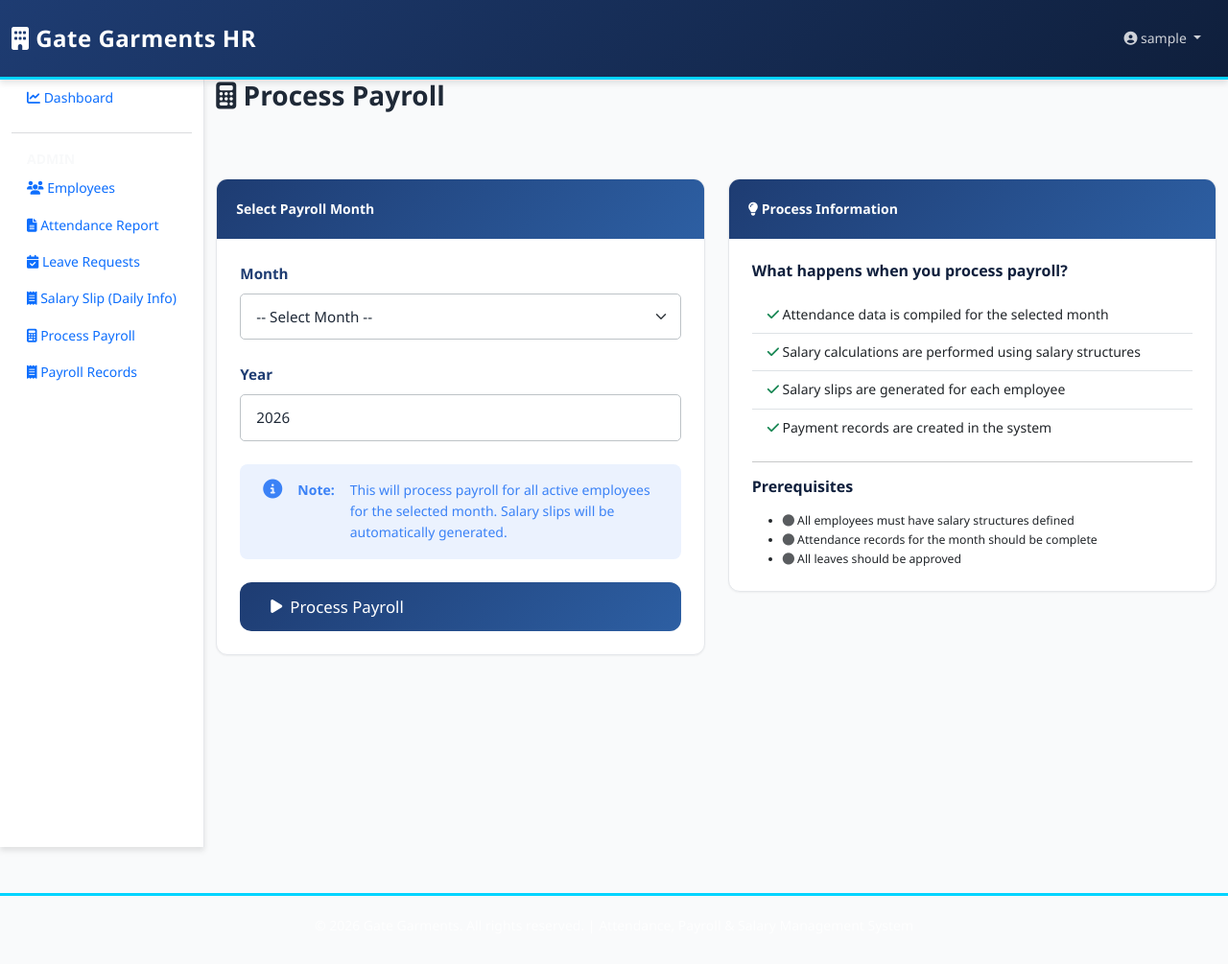
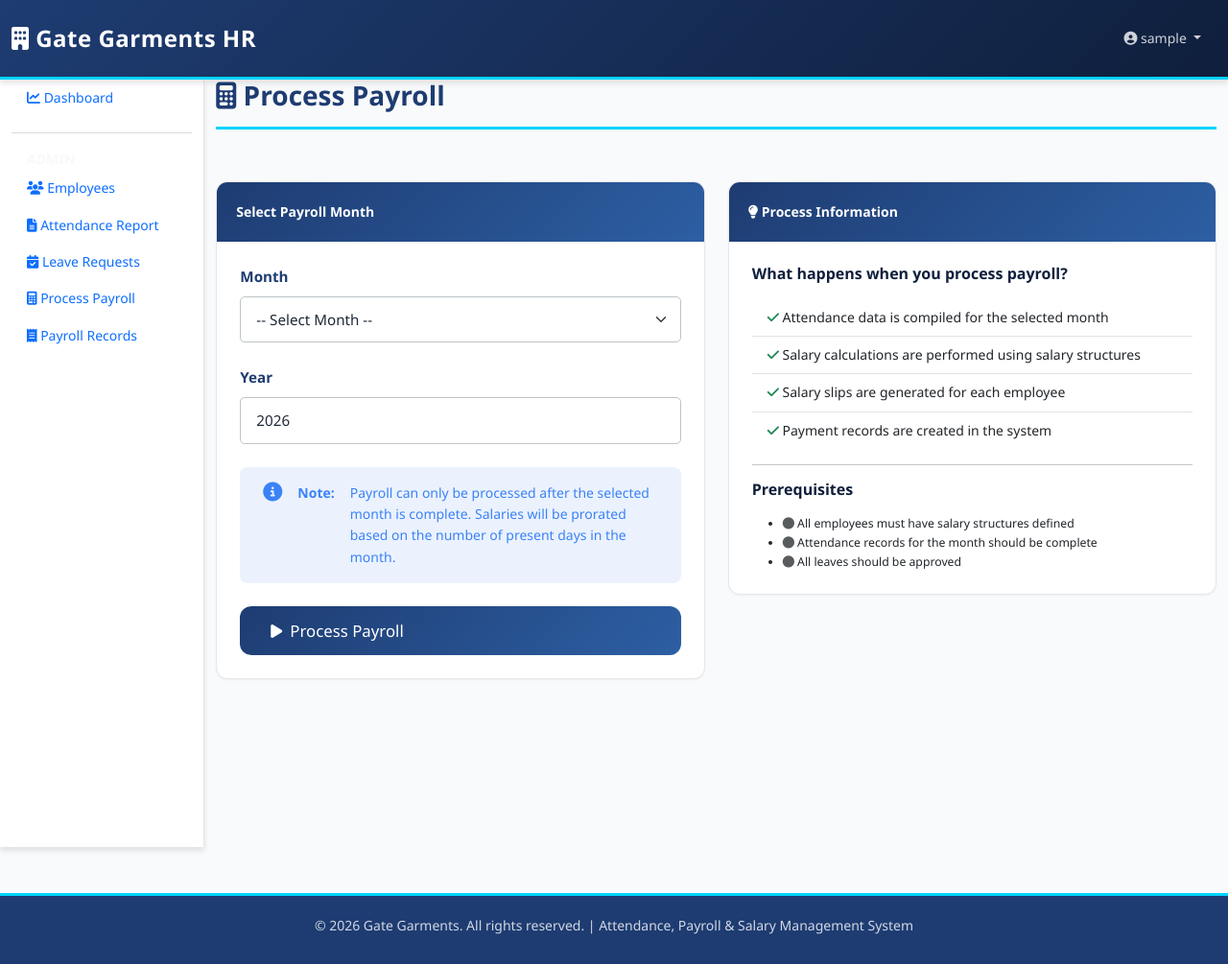
Before and after one commit to renjenbike/singam, a Django app: page /payroll/process/ in a window 1280 px wide. Shown: the whole page at 96% size. Run offline with Django 5.2, Linux system fonts and the light colour scheme; the visitor is signed in with stand-in values (Sample User, id 1).

Commit message:
final process file

```diff
--- a/garments/gate/views.py
+++ b/garments/gate/views.py
@@ -9,6 +9,7 @@
 from django.views.decorators.http import require_http_methods
 from datetime import datetime, timedelta
 from calendar import monthcalendar, month_name
+from decimal import Decimal
 import calendar
 
 from .models import (
@@ -639,12 +640,34 @@
         year = request.POST.get('year')
 
         # Convert to proper types
-        month_str = str(month).zfill(2)
+        month_int = int(month)
         year_int = int(year)
+
+        # Determine the month boundaries
+        from datetime import date, timedelta
+        month_start = date(year_int, month_int, 1)
+        if month_int == 12:
+            month_end = date(year_int + 1, 1, 1) - timedelta(days=1)
+        else:
+            month_end = date(year_int, month_int + 1, 1) - timedelta(days=1)
+
+        # Ensure payroll is processed only after the month is complete
+        today = date.today()
+        if month_end > today:
+            from django.contrib import messages
+            messages.error(
+                request,
+                f"Payroll can only be processed after the selected month is complete (after {month_end})."
+            )
+            context = {
+                'months': range(1, 13),
+                'current_year': datetime.now().year,
+            }
+            return render(request, 'gate/payroll_processing.html', context)
 
         # Create or get payroll month
         payroll_month, created = PayrollMonth.objects.get_or_create(
-            month=f"{year_int}-{month_str}",
+            month=f"{year_int}-{str(month_int).zfill(2)}",
             year=year_int,
             defaults={'status': 'DRAFT'}
         )
@@ -654,14 +677,7 @@
 
         # Calculate working days for the month (all days except Sundays and company holidays)
         from calendar import monthrange
-        from datetime import date, timedelta
-        month_start = date(year_int, int(month), 1)
-        if int(month) == 12:
-            month_end = date(year_int + 1, 1, 1) - timedelta(days=1)
-        else:
-            month_end = date(year_int, int(month) + 1, 1) - timedelta(days=1)
-
-        # List all days in the month
+        month_start = date(year_int, month_int, 1)
         total_days = (month_end - month_start).days + 1
         all_dates = [month_start + timedelta(days=i) for i in range(total_days)]
 
@@ -687,6 +703,13 @@
             absent_days = attendance_records.filter(status='A').count()
             leave_days = attendance_records.filter(status__in=['L', 'ML', 'PL']).count()
 
+            # Prorate salary based on attendance
+            ratio = Decimal(present_days) / Decimal(working_days) if working_days > 0 else Decimal('0')
+            if ratio < 0:
+                ratio = Decimal('0')
+            if ratio > 1:
+                ratio = Decimal('1')
+
             payroll_record, created = PayrollRecord.objects.update_or_create(
                 employee=employee,
                 payroll_month=payroll_month,
@@ -695,16 +718,16 @@
                     'present_days': present_days,
                     'absent_days': absent_days,
                     'leave_days': leave_days,
-                    'basic_salary': salary_structure.basic_salary,
-                    'hra': salary_structure.hra,
-                    'dearness_allowance': salary_structure.dearness_allowance,
-                    'conveyance': salary_structure.conveyance,
-                    'medical_allowance': salary_structure.medical_allowance,
-                    'other_allowances': salary_structure.other_allowances,
-                    'pf_contribution': salary_structure.pf_contribution,
-                    'esi_contribution': salary_structure.esi_contribution,
-                    'income_tax': salary_structure.income_tax,
-                    'other_deductions': salary_structure.other_deductions,
+                    'basic_salary': salary_structure.basic_salary * ratio,
+                    'hra': salary_structure.hra * ratio,
+                    'dearness_allowance': salary_structure.dearness_allowance * ratio,
+                    'conveyance': salary_structure.conveyance * ratio,
+                    'medical_allowance': salary_structure.medical_allowance * ratio,
+                    'other_allowances': salary_structure.other_allowances * ratio,
+                    'pf_contribution': salary_structure.pf_contribution * ratio,
+                    'esi_contribution': salary_structure.esi_contribution * ratio,
+                    'income_tax': salary_structure.income_tax * ratio,
+                    'other_deductions': salary_structure.other_deductions * ratio,
                 }
             )
 
--- a/garments/templates/gate/base.html
+++ b/garments/templates/gate/base.html
@@ -10,10 +10,14 @@
     <link rel="stylesheet" href="{% static 'css/style.css' %}">
     <style>
         :root {
-            --primary: #1e3c72;
+            --primary-color: #1e3c72;
             --primary-dark: #0f1f3c;
             --primary-light: #2d5fa3;
-            --secondary: #00d4ff;
+            --secondary-color: #00d4ff;
+            --success-color: #10b981;
+            --danger-color: #ef4444;
+            --warning-color: #f59e0b;
+            --info-color: #3b82f6;
         }
 
         .dashboard-card {
@@ -85,6 +89,13 @@
 
         .badge-info {
             background-color: var(--info-color);
+            color: white;
+        }
+
+        .badge-info:hover {
+            background-color: rgba(59, 130, 246, 0.1);
+            color: var(--info-color);
+            border: 1px solid rgba(59, 130, 246, 0.5);
         }
 
         .footer {
@@ -185,9 +196,6 @@
                         <a class="nav-link" href="{% url 'leave_list' %}">
                             <i class="fas fa-calendar-check"></i> Leave Requests
                         </a>
-                        <a class="nav-link" href="{% url 'salary_structure' %}">
-                            <i class="fas fa-receipt"></i> Salary Slip (Daily Info)
-                        </a>
                         <a class="nav-link" href="{% url 'payroll_processing' %}">
                             <i class="fas fa-calculator"></i> Process Payroll
                         </a>
--- a/garments/templates/gate/payroll_processing.html
+++ b/garments/templates/gate/payroll_processing.html
@@ -38,8 +38,8 @@
 
                     <div class="alert alert-info">
                         <i class="fas fa-info-circle"></i>
-                        <strong>Note:</strong> This will process payroll for all active employees for the selected month.
-                        Salary slips will be automatically generated.
+                        <strong>Note:</strong> Payroll can only be processed after the selected month is complete.
+                        Salaries will be prorated based on the number of present days in the month.
                     </div>
 
                     <button type="submit" class="btn btn-primary btn-lg w-100">
```
